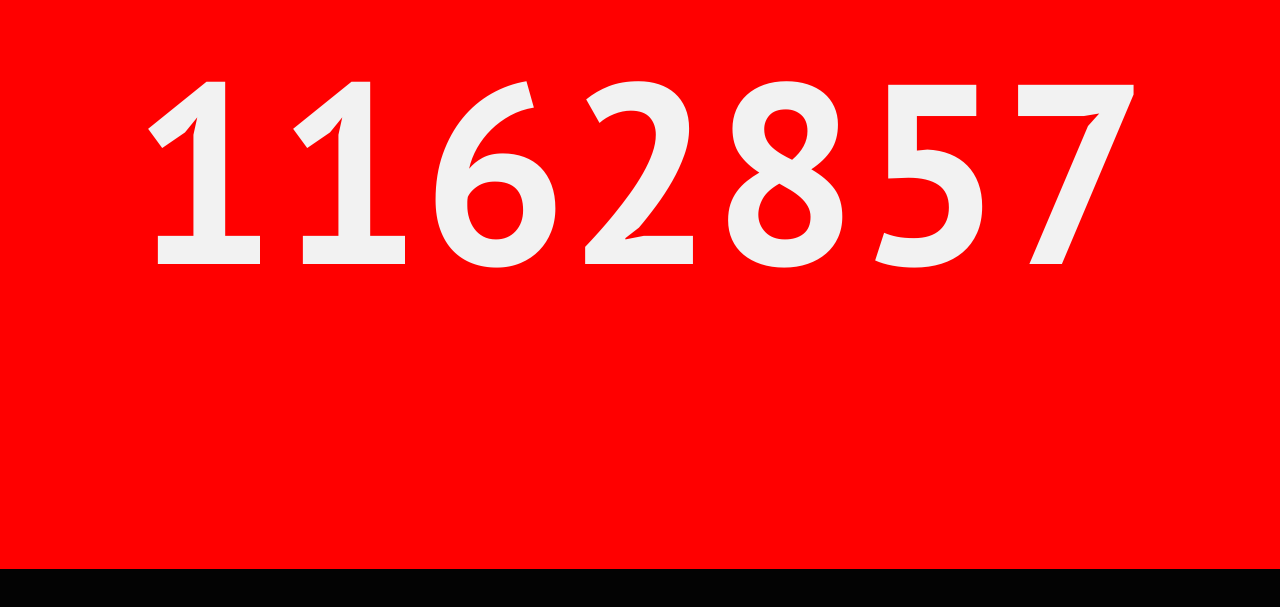
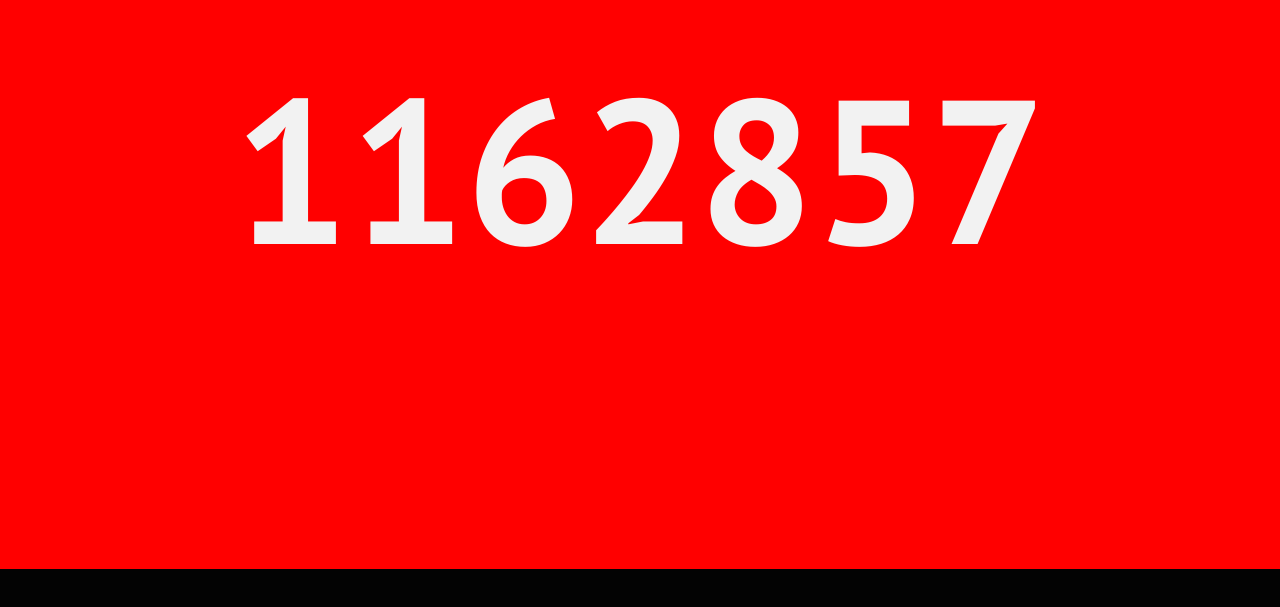
Before and after one commit to sorknes/fuck-covid, a Gatsby site: page / in a window 1280 px wide. Shown: the part 231-838 px from the top of the page. Built offline with nearby package versions, Linux system fonts and the light colour scheme; Gatsby itself is replaced by a stand-in of ours.

Commit message:
feat: Set typography size

```diff
--- a/src/global/styles/typography.globalstyle.js
+++ b/src/global/styles/typography.globalstyle.js
@@ -2,6 +2,12 @@ import { css } from "styled-components";
 
 export const GlobalTypography = css`
   h1 {
-    font-size: 20vw;
+    margin: 0;
+    font-size: 16vw;
+    line-height: 1;
+  }
+
+  p {
+    font-size: 2vw;
   }
 `;
```
